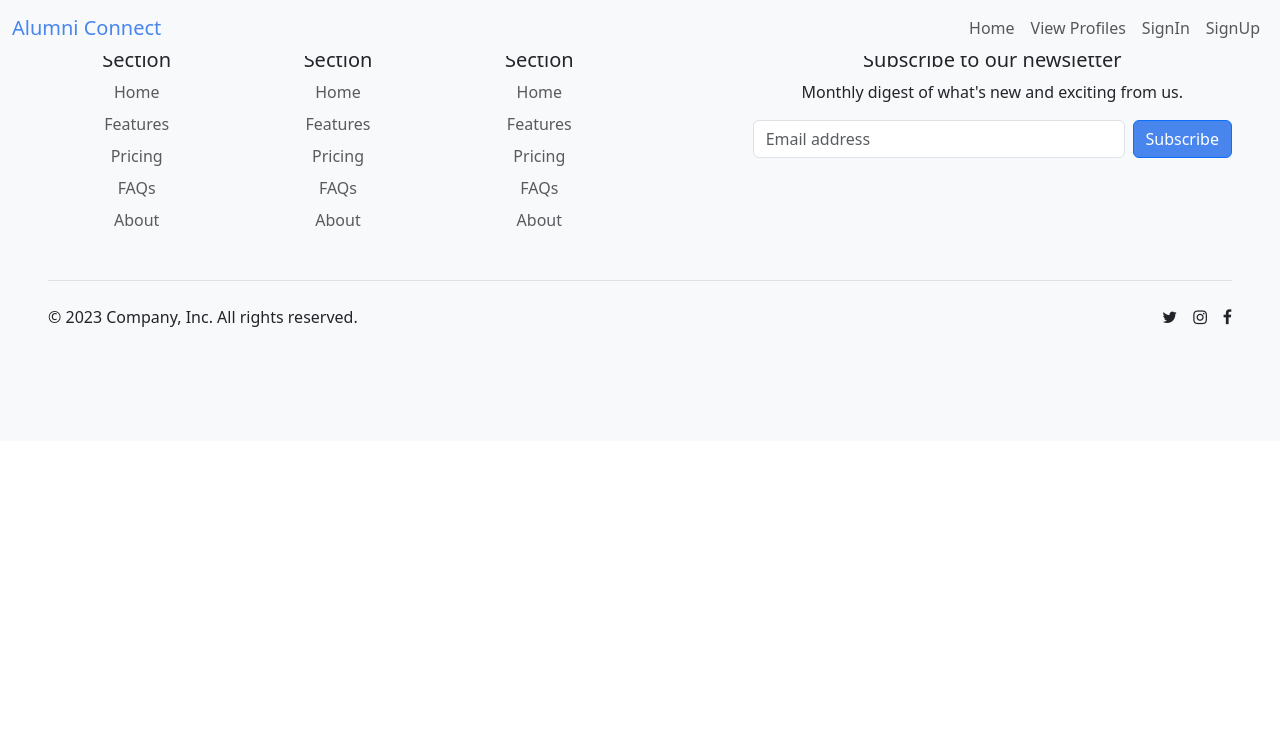
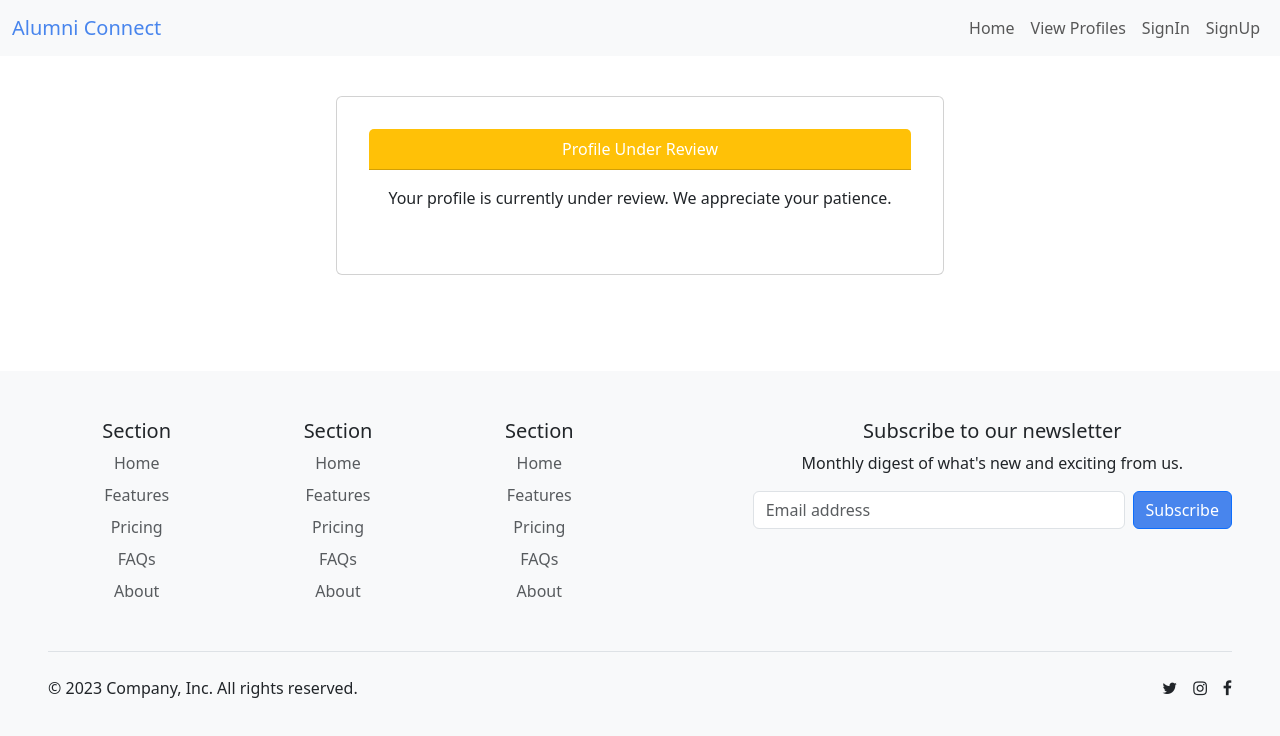
Before and after one commit to khubaibkm/alumniConnect, a React (Vite) app: page /undereview in a window 1280 px wide. Shown: the top 736 px of the page. Built offline with nearby package versions, Linux system fonts and the light colour scheme; no server answers.

Commit message:
review page added

```diff
--- a/src/App.jsx
+++ b/src/App.jsx
@@ -3,7 +3,7 @@ import { BrowserRouter as Router, Route, Routes } from "react-router-dom";
 import { ToastContainer } from "react-toastify";
 import "react-toastify/dist/ReactToastify.css";
 import "./App.css";
-import SignUp from "./pages/signUp";
+import SignUp from "./pages/SignUp";
 import HomePage from "./pages/homePage";
 import SignIn from "./pages/SignIn";
 import OnBoardingForm from "./components/OnBoardingForm";
@@ -12,6 +12,8 @@ import Protected from "./components/services/Protected";
 import Footer from "./components/Footer";
 import ScrollToTop from "react-scroll-to-top";
 import ProfileList from "./pages/ProfileList";
+import UnderReview from "./pages/UnderReview";
+import AdminDashboard from "./pages/AdminDashboard";
 
 function App() {
   return (
@@ -38,6 +40,8 @@ function App() {
               />
               <Route path="/homebanner" element={<OnBoardingForm />} />
               <Route path="/profilelist" element={<ProfileList />} />
+              <Route path="/undereview" element={<UnderReview />} />
+              <Route path="/admin" element={<AdminDashboard />} />
               {/* Add other routes for your pages */}
             </Routes>
             <Footer />
--- a/src/components/OnBoardingForm.jsx
+++ b/src/components/OnBoardingForm.jsx
@@ -3,8 +3,10 @@ import { db, storage } from "../config/firebase.js"; // Import the storage refer
 import { collection, addDoc } from "firebase/firestore";
 import { ref, uploadBytes } from "firebase/storage"; // Import storage-related functions
 import { getDownloadURL } from "firebase/storage";
+import { useNavigate } from "react-router-dom";
 
 const OnBoardingForm = () => {
+  const navigate = useNavigate();
   const [formData, setFormData] = useState({
     name: "",
     graduationYear: "",
@@ -73,6 +75,7 @@ const OnBoardingForm = () => {
 
       // Display a success message or redirect to another page
       console.log("Form submitted successfully!");
+      navigate("/undereview");
     } catch (error) {
       console.error("Error adding document: ", error);
     }
--- a/src/pages/SignIn.jsx
+++ b/src/pages/SignIn.jsx
@@ -1,7 +1,7 @@
 import React, { useState } from "react";
 import {
   getAuth,
-  createUserWithEmailAndPassword,
+  signInWithEmailAndPassword,
   fetchSignInMethodsForEmail,
   signInWithPopup,
 } from "firebase/auth";
@@ -18,29 +18,21 @@ const SignIn = () => {
 
   const handleSignIn = async () => {
     if (email === "" || password === "") {
-      toast.error("Please fill all the fields");
+      toast.error("Please fill in all the fields");
       return;
     }
 
     const auth = getAuth();
 
     try {
-      // Check if the email already exists
-      const signInMethods = await fetchSignInMethodsForEmail(auth, email);
+      // Sign in the user with email and password
+      await signInWithEmailAndPassword(auth, email, password);
 
-      if (signInMethods.length === 0) {
-        // Email does not exist, prompt the user to sign up
-        toast.error("You don't have an account yet. Please sign up first.");
-        return;
-      }
-
-      // Email exists, proceed with signing in
-      await createUserWithEmailAndPassword(auth, email, password);
       navigate("/");
-      toast.success("SignedIn successfully!");
+      toast.success("Signed in successfully!");
     } catch (error) {
       toast.error("Error signing in");
-      console.log(error);
+      console.error(error);
     }
   };
   const SignInWithGoogle = async () => {
--- /dev/null
+++ b/src/pages/UnderReview.jsx
@@ -0,0 +1,25 @@
+import React from "react";
+
+const UnderReview = () => {
+  return (
+    <div className="container mt-5 p-5">
+      <div className="row justify-content-center m-5">
+        <div className="col-md-8">
+          <div className="card">
+            <div className="card-header bg-warning text-white">
+              Profile Under Review
+            </div>
+            <div className="card-body">
+              <p>
+                Your profile is currently under review. We appreciate your
+                patience.
+              </p>
+            </div>
+          </div>
+        </div>
+      </div>
+    </div>
+  );
+};
+
+export default UnderReview;
```
